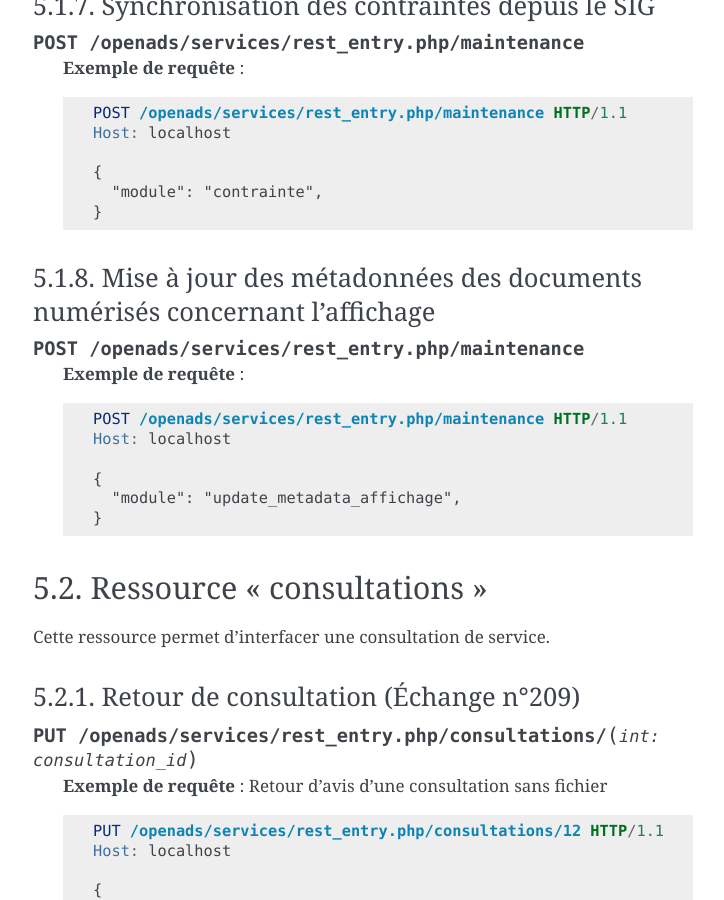
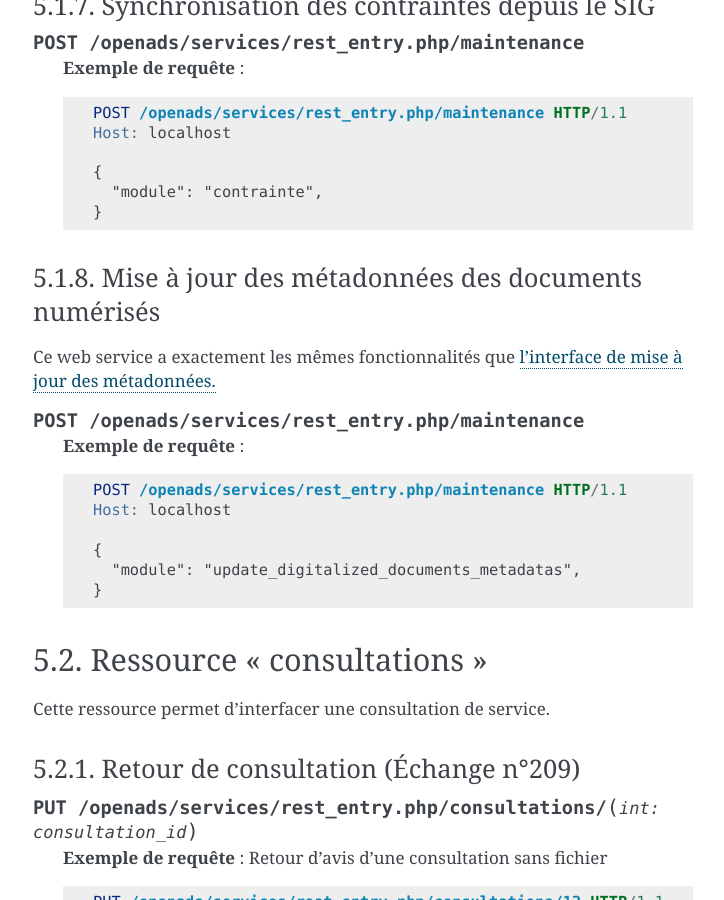
Before and after one commit to mpavaux/openads-documentation, a Sphinx documentation site: the page built from source/guide_developpeur/web_services.rst, in a window 1280 px wide and 900 px high, scrolled down 3125 px. Shown: the whole window, without its empty margins (387-1111 px from the left). Built offline with Sphinx 7.4.7, drawn with Linux system fonts in a browser that asks for light colours; some of the changed text lies outside the part shown.

Commit message:
* Complétion et correction de la doc sur la mise à jour des métadonnées

```diff
--- a/source/guide_developpeur/web_services.rst
+++ b/source/guide_developpeur/web_services.rst
@@ -205,9 +205,13 @@
 
 
 
-==========================================================================
-Mise à jour des métadonnées des documents numérisés concernant l'affichage
-==========================================================================
+===================================================
+Mise à jour des métadonnées des documents numérisés
+===================================================
+
+Ce web service a exactement les mêmes fonctionnalités que
+:ref:`l'interface de mise à jour des
+métadonnées.<parametrage_document_numerise_type_traiter_metadonnees>`
 
 .. http:post:: /openads/services/rest_entry.php/maintenance
 
@@ -219,7 +223,7 @@
       Host: localhost
 
       {
-        "module": "update_metadata_affichage",
+        "module": "update_digitalized_documents_metadatas",
       }
 
 
--- a/source/manuel_utilisateur/parametrage.rst
+++ b/source/manuel_utilisateur/parametrage.rst
@@ -320,7 +320,8 @@
 Ce changement peut être appliqué ensuite à l'intégralité des fichiers des pièces de ce type par deux méthodes :
 
   * depuis l'interface réservée aux administrateurs ;
-  * de manière désynchronisée, en tâche de fond, par un appel à un service web de maintenance.
+  * de manière désynchronisée, en tâche de fond, par un appel à un :ref:`service web de maintenance <web_services_ressource_maintenance>`.
+
 
 Depuis l'interface
 ==================
@@ -331,4 +332,4 @@
 
 .. image:: parametrage_document_numerise_metadata_treatment_res.png
 
-L'écran de résultat affiche un rapport détaillant les fichiers mis à jour.
+Lorsque certaines pièces numérisées n'ont pas pu être mises à jour, le message de validation contient la liste des pièces en erreur ainsi que le dossier d'instruction correspondant.
```
Also changed, not shown: source/manuel_utilisateur/parametrage_document_numerise_metadata_treatment.png (added), source/manuel_utilisateur/parametrage_document_numerise_metadata_treatment_res.png (added).
